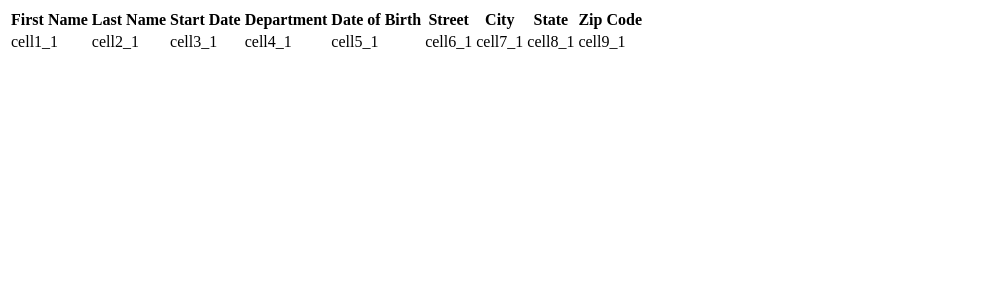
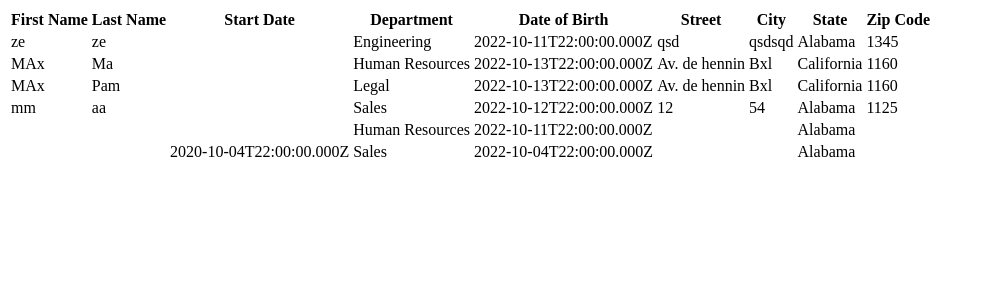
Before and after one commit to WandoCode/plugin-table-oc, a React (Create React App) app: page / in a window 1280 px wide. Shown: the top 300 px of the page, without its empty margins (0-982 px from the left). Built offline with nearby package versions, Linux system fonts and the light colour scheme.

Commit message:
Rows are filled from datas given to Table component

```diff
--- a/src/Table.js
+++ b/src/Table.js
@@ -1,9 +1,29 @@
+// Il faut fournir un objet pour le nom des colonnes
+// Datas est un array d'objet. Chaque objet a un id unique.
+// Les champs des objets datas sont des strings
 function Table({ headers, datas }) {
+  const getKeys = () => {
+    return Object.keys(headers).filter((key) => key !== 'id')
+  }
+
   const headersDOM = () => {
     if (!headers) return
-    const keys = Object.keys(headers)
-    return keys.map((header) => {
-      return <th key={header}>{headers[header]}</th>
+    const keys = getKeys()
+    return keys.map((key) => {
+      return <th key={key}>{headers[key]}</th>
+    })
+  }
+
+  const rowsDOM = () => {
+    const keys = getKeys()
+    return datas.map((data) => {
+      return <tr key={data.id}>{getCells(keys, data)}</tr>
+    })
+  }
+
+  const getCells = (keys, data) => {
+    return keys.map((key) => {
+      return <td key={data.id + key}>{data[key]}</td>
     })
   }
 
@@ -25,19 +45,7 @@ function Table({ headers, datas }) {
               </td>
             </tr>
           </tfoot>
-          <tbody>
-            <tr>
-              <td>cell1_1</td>
-              <td>cell2_1</td>
-              <td>cell3_1</td>
-              <td>cell4_1</td>
-              <td>cell5_1</td>
-              <td>cell6_1</td>
-              <td>cell7_1</td>
-              <td>cell8_1</td>
-              <td>cell9_1</td>
-            </tr>
-          </tbody>
+          <tbody>{rowsDOM()}</tbody>
         </table>
       </div>
     </div>
--- a/src/mock/mock-employees.json
+++ b/src/mock/mock-employees.json
@@ -1,5 +1,6 @@
 [
   {
+    "id": 0,
     "firstName": "ze",
     "lastName": "ze",
     "department": "Engineering",
@@ -10,6 +11,7 @@
     "zipCode": "1345"
   },
   {
+    "id": 1,
     "firstName": "MAx",
     "lastName": "Ma",
     "department": "Human Resources",
@@ -20,6 +22,7 @@
     "zipCode": "1160"
   },
   {
+    "id": 2,
     "firstName": "MAx",
     "lastName": "Pam",
     "department": "Legal",
@@ -30,6 +33,7 @@
     "zipCode": "1160"
   },
   {
+    "id": 3,
     "firstName": "mm",
     "lastName": "aa",
     "department": "Sales",
@@ -40,6 +44,7 @@
     "zipCode": "1125"
   },
   {
+    "id": 4,
     "firstName": "",
     "lastName": "",
     "department": "Human Resources",
@@ -50,10 +55,12 @@
     "zipCode": ""
   },
   {
+    "id": 5,
     "firstName": "",
     "lastName": "",
     "department": "Sales",
     "birthDate": "2022-10-04T22:00:00.000Z",
+    "startDate": "2020-10-04T22:00:00.000Z",
     "street": "",
     "city": "",
     "state": "Alabama",
```
Also changed, not shown: 2 other files (tests, documents, lock files or other folders).
